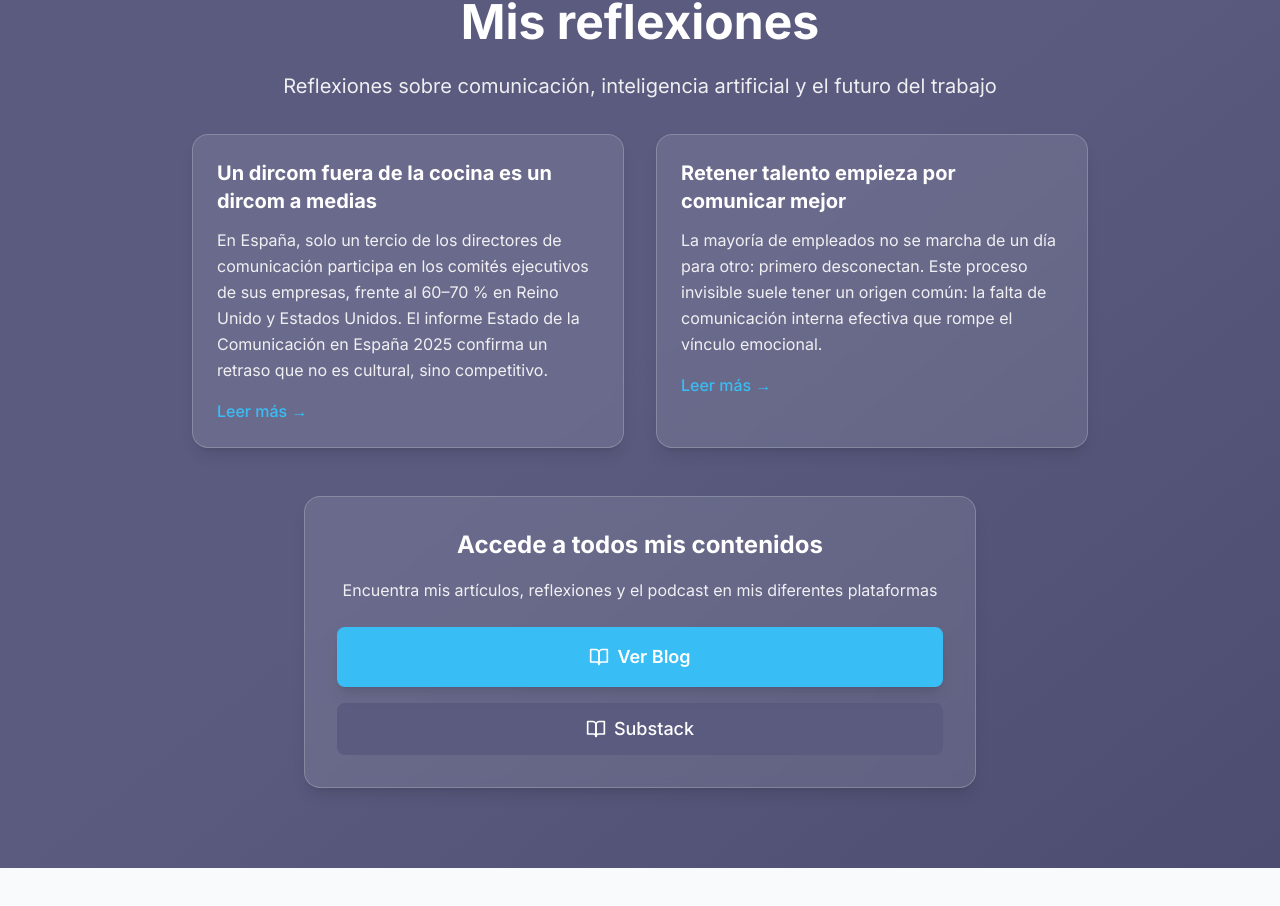
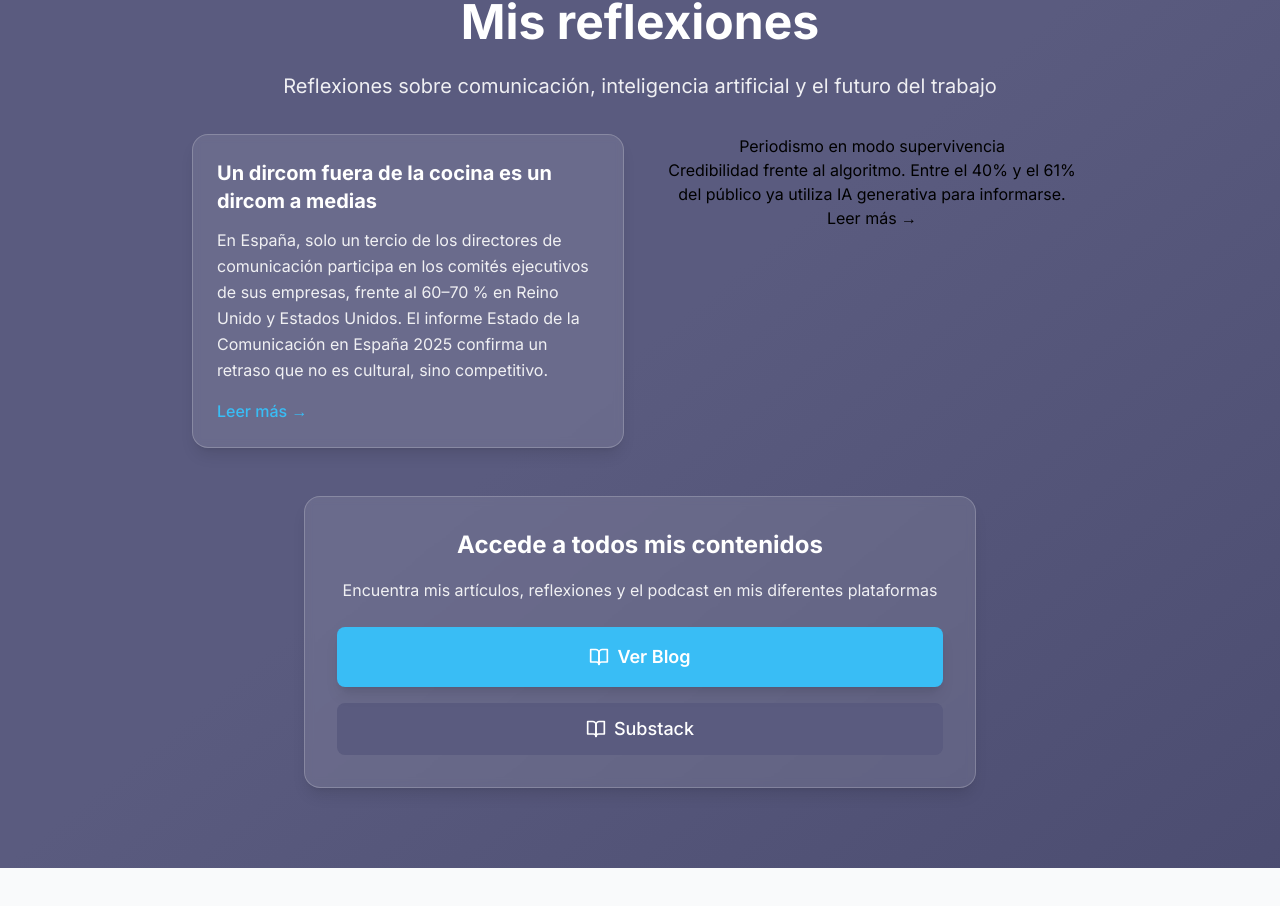
Before and after one commit to osanemeterio/oscarsanemeterio, a React (Vite) app: page / in a window 1280 px wide. Shown: the part 4892-5798 px from the top of the page. Built offline with nearby package versions, Linux system fonts and the light colour scheme.

Commit message:
Update Home.tsx

```diff
--- a/src/pages/Home.tsx
+++ b/src/pages/Home.tsx
@@ -457,19 +457,11 @@ function App() {
               <span className="text-[#39bdf5] font-medium">Leer más →</span>
             </Link>
 
-            {/* Entrada sobre retener talento */}
-            <Link
-              to="/blog/retener-talento"
-              className="slide-up bg-white/10 backdrop-blur-sm p-6 rounded-2xl shadow-lg border border-white/20 hover:bg-white/20 transition-all duration-300 block text-left"
-            >
-              <h3 className="text-xl font-bold text-white mb-3">
-                Retener talento empieza por comunicar mejor
-              </h3>
-              <p className="text-white/90 mb-4 leading-relaxed">
-                La mayoría de empleados no se marcha de un día para otro: primero desconectan. Este proceso invisible suele tener un origen común: la falta de comunicación interna efectiva que rompe el vínculo emocional.
-              </p>
-              <span className="text-[#39bdf5] font-medium">Leer más →</span>
-            </Link>
+           <article className="...">
+  <h3>Periodismo en modo supervivencia</h3>
+  <p>Credibilidad frente al algoritmo. Entre el 40% y el 61% del público ya utiliza IA generativa para informarse.</p>
+  <a href="/blog/periodismo-supervivencia">Leer más →</a>
+</article>
           </div>
 
           <div className="slide-up bg-white/10 backdrop-blur-sm p-8 rounded-2xl shadow-lg border border-white/20 max-w-2xl mx-auto">
```
